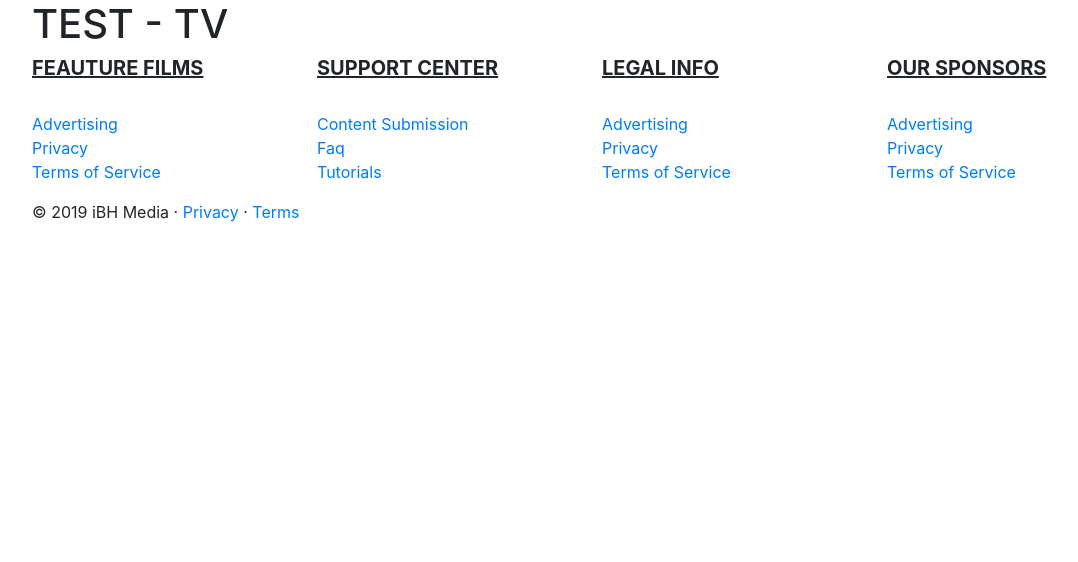
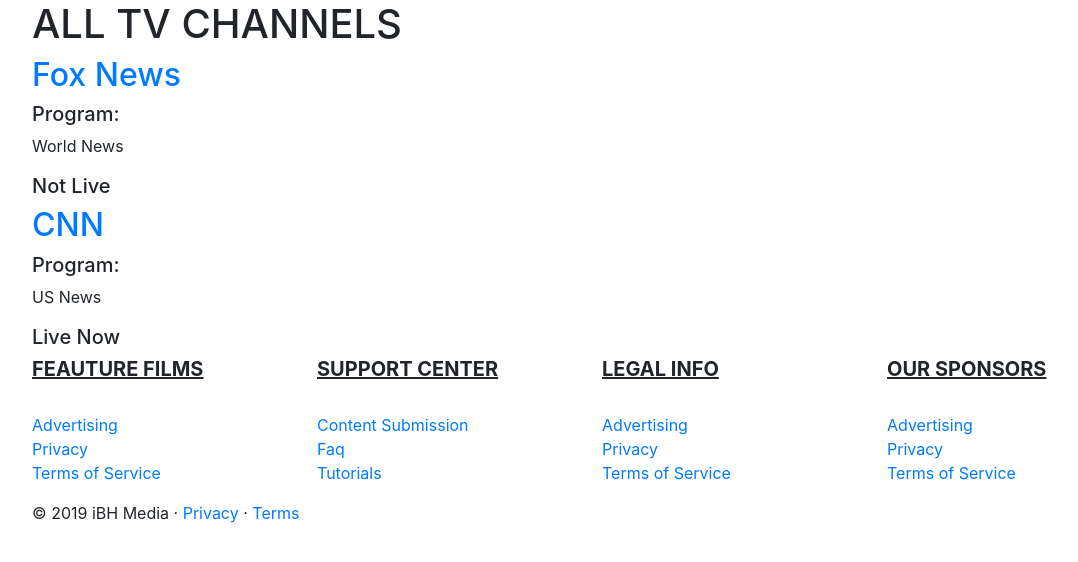
Before and after one commit to ibh-media/ibhmedia-website, a Django app: page /tv/ in a window 1280 px wide. Shown: the part 76-638 px from the top of the page, without its empty margins (53-1131 px from the left). Run offline with Django 3.2, Linux system fonts and the light colour scheme; data comes from the database, SQL or seed files in the repository; both versions use the stored data as it was after the commit; some libraries are stand-ins or nearby versions.

Commit message:
added tv channels

```diff
--- a/streaming_platform/admin.py
+++ b/streaming_platform/admin.py
@@ -2,6 +2,8 @@
 from __future__ import unicode_literals
 from django.contrib import admin
 
+from .models import TV_channel
 from .models import Movie
 
+admin.site.register(TV_channel)
 admin.site.register(Movie)
--- a/streaming_platform/models.py
+++ b/streaming_platform/models.py
@@ -10,6 +10,16 @@
     - python manage.py migrate
 '''
 
+class TV_channel(models.Model):
+    name = models.CharField(max_length=200)
+    program = models.CharField(max_length=200)
+    live = models.BooleanField()
+    url = models.URLField(max_length=200, default='not_found')
+
+    # shows name of channel in admin view
+    def __str__(self):
+        return self.name
+
 class Movie(models.Model):
     title = models.CharField(max_length=200)
     duration = models.CharField(max_length=8)
--- a/streaming_platform/views.py
+++ b/streaming_platform/views.py
@@ -6,13 +6,15 @@
 
 # Import models
 from .models import Movie
+from .models import TV_channel
 
 # Create your views here.
 def index(request):
     return render(request, 'index.html')
 
 def tv(request):
-    return render(request, 'tv.html')
+    tv_channels = TV_channel.objects.all().order_by('live') # order by any variable in Movie class from models
+    return render(request, 'tv.html', {'tv_channels': tv_channels})
 
 def movies(request):
     movies = Movie.objects.all().order_by('year') # order by any variable in Movie class from models
--- a/templates/tv.html
+++ b/templates/tv.html
@@ -80,9 +80,24 @@
   <main role="main">
     <div class="container">
       <div>
-        <h1>TEST - TV</h1>
+        <h1>ALL TV CHANNELS</h1>
+        <div class="tv_channels">
+          {% for tv_channel in tv_channels %}
+            <div class="tv_channel">
+              <h2><a href="{{ tv_channel.url }}">{{ tv_channel.name }}</a></h2>
+              <h5>Program: </h5>
+              <p>{{ tv_channel.program }}</p>
+              {% if tv_channel.live == True %}
+                <h5>Live Now</h5>
+              {% else %}
+                <h5>Not Live</h5>
+              {% endif %}
+            </div>
+          {% endfor %}
+        </div>
       </div>
     </div>
+
     <!-- FOOTER -->
     <footer class="footer">
       <div class="container">
```
Also changed, not shown: db.sqlite3, streaming_platform/migrations/0007_tv_channel.py (added), streaming_platform/migrations/0008_auto_20190227_2047.py (added), streaming_platform/migrations/0009_tv_channel_url.py (added).
